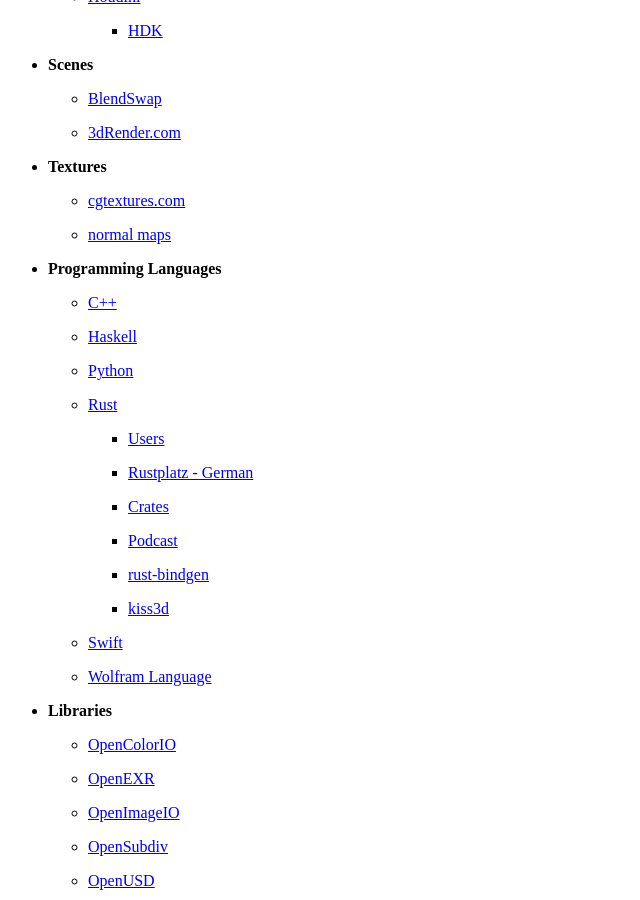
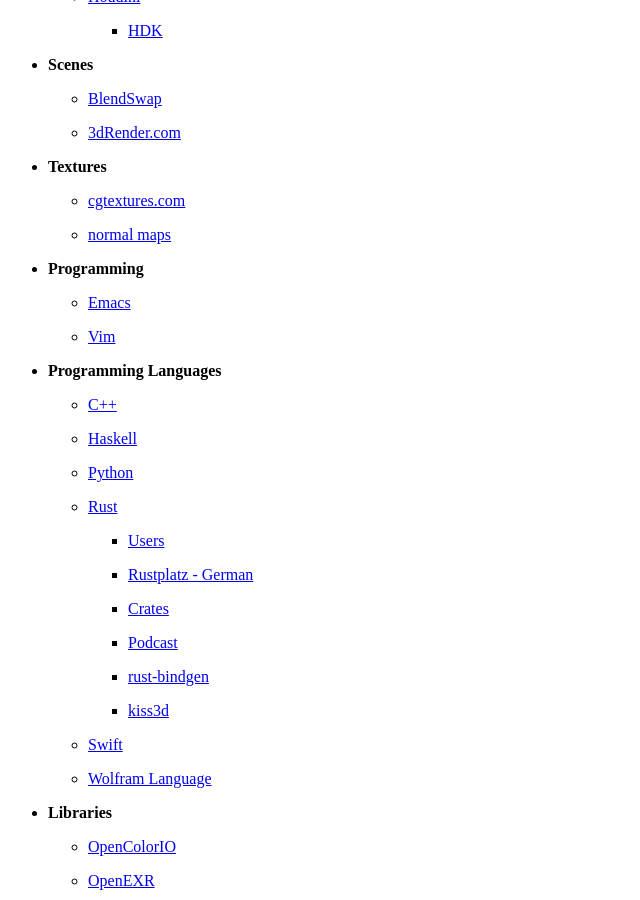
Before and after one commit to wahn/jan_walter_org, a Jekyll site: the page built from links/index.md, in a window 1280 px wide and 900 px high, scrolled down 2607 px. Shown: the whole window, without its empty margins (0-640 px from the left). Built offline with Jekyll 4.4.1, drawn with Linux system fonts in a browser that asks for light colours; Markdown is read by kramdown in place of the engine named in the settings.

Commit message:
Add Emacs and Vim links.

```diff
--- a/links/index.md
+++ b/links/index.md
@@ -165,6 +165,12 @@
 
     - [normal maps](https://cpetry.github.io/NormalMap-Online)
 
+* __Programming__
+
+    - [Emacs](https://www.gnu.org/software/emacs)
+
+    - [Vim](http://www.vim.org)
+
 * __Programming Languages__
 
     - [C++](http://www.cplusplus.com/reference)
```
